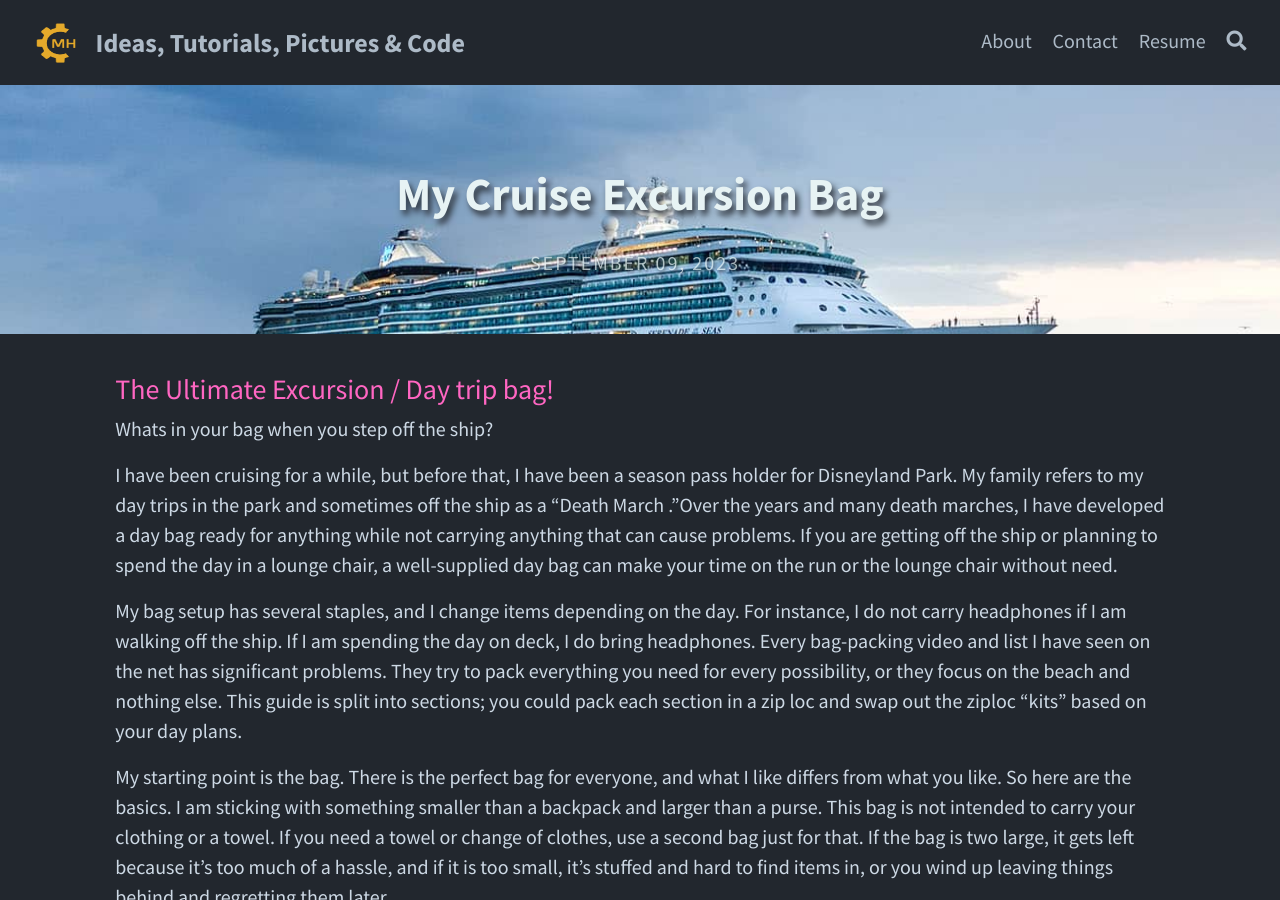
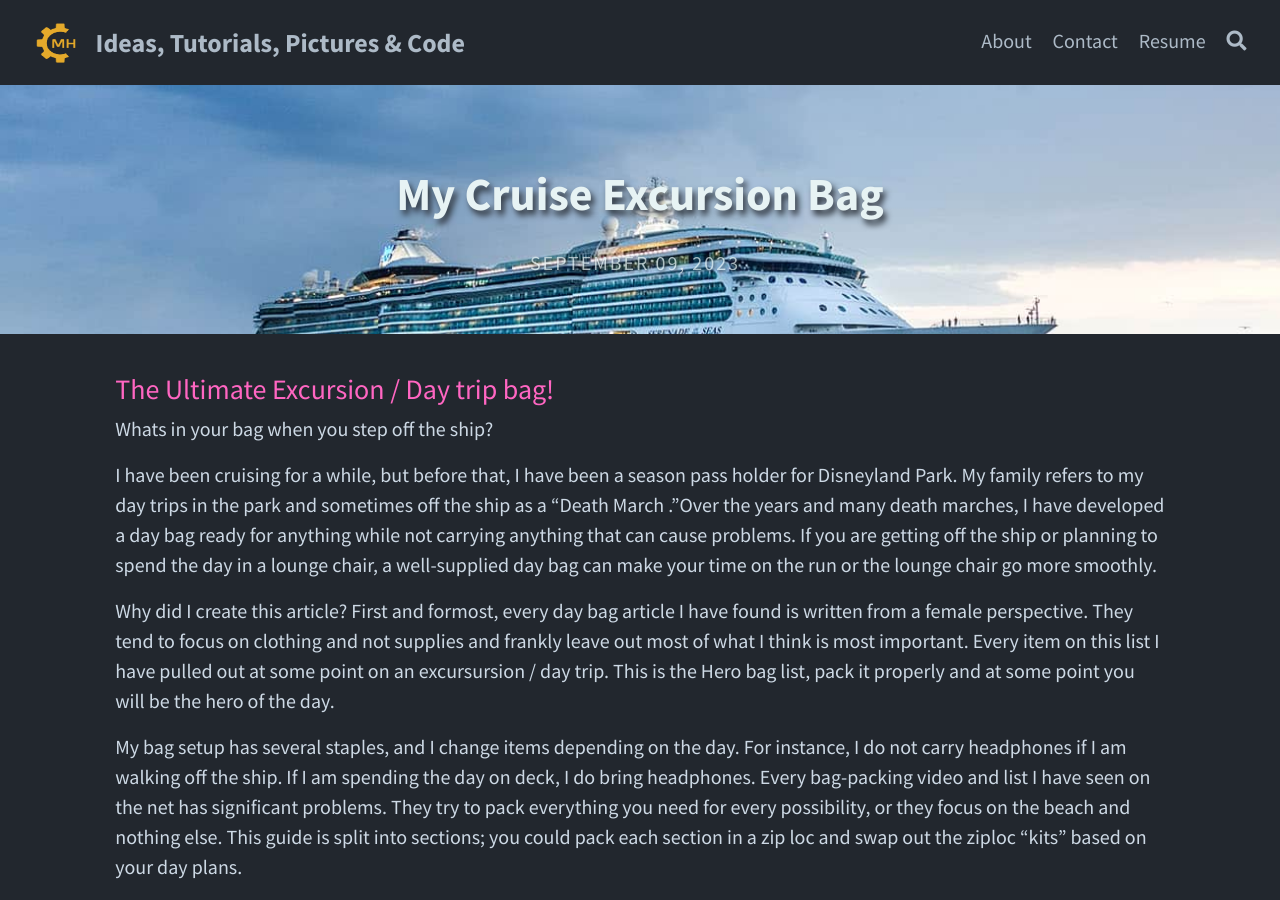
Before and after one commit to mjh2901/mikehathaway.com, a Jekyll site: the page built from _posts/2023-09-09-cruise-day-bag.md, in a window 1280 px wide and 900 px high. Built offline with Jekyll 4.4.1, drawn with Linux system fonts in a browser that asks for light colours.

Commit message:
Update 2023-09-09-cruise-day-bag.md

```diff
--- a/_posts/2023-09-09-cruise-day-bag.md
+++ b/_posts/2023-09-09-cruise-day-bag.md
@@ -15,7 +15,9 @@ published: true
 
 Whats in your bag when you step off the ship?
 
-I have been cruising for a while, but before that, I have been a season pass holder for Disneyland Park.  My family refers to my day trips in the park and sometimes off the ship as a "Death March  ."Over the years and many death marches, I have developed a day bag ready for anything while not carrying anything that can cause problems.  If you are getting off the ship or planning to spend the day in a lounge chair, a well-supplied day bag can make your time on the run or the lounge chair without need.
+I have been cruising for a while, but before that, I have been a season pass holder for Disneyland Park.  My family refers to my day trips in the park and sometimes off the ship as a "Death March  ."Over the years and many death marches, I have developed a day bag ready for anything while not carrying anything that can cause problems.  If you are getting off the ship or planning to spend the day in a lounge chair, a well-supplied day bag can make your time on the run or the lounge chair go more smoothly.
+
+Why did I create this article?  First and formost, every day bag article I have found is written from a female perspective.  They tend to focus on clothing and not supplies and frankly leave out most of what I think is most important.  Every item on this list I have pulled out at some point on an excursursion / day trip.  This is the Hero bag list, pack it properly and at some point you will be the hero of the day.
 
 My bag setup has several staples, and I change items depending on the day.  For instance, I do not carry headphones if I am walking off the ship.  If I am spending the day on deck, I do bring headphones.  Every bag-packing video and list I have seen on the net has significant problems.  They try to pack everything you need for every possibility, or they focus on the beach and nothing else.  This guide is split into sections; you could pack each section in a zip loc and swap out the ziploc "kits" based on your day plans.
 
```
